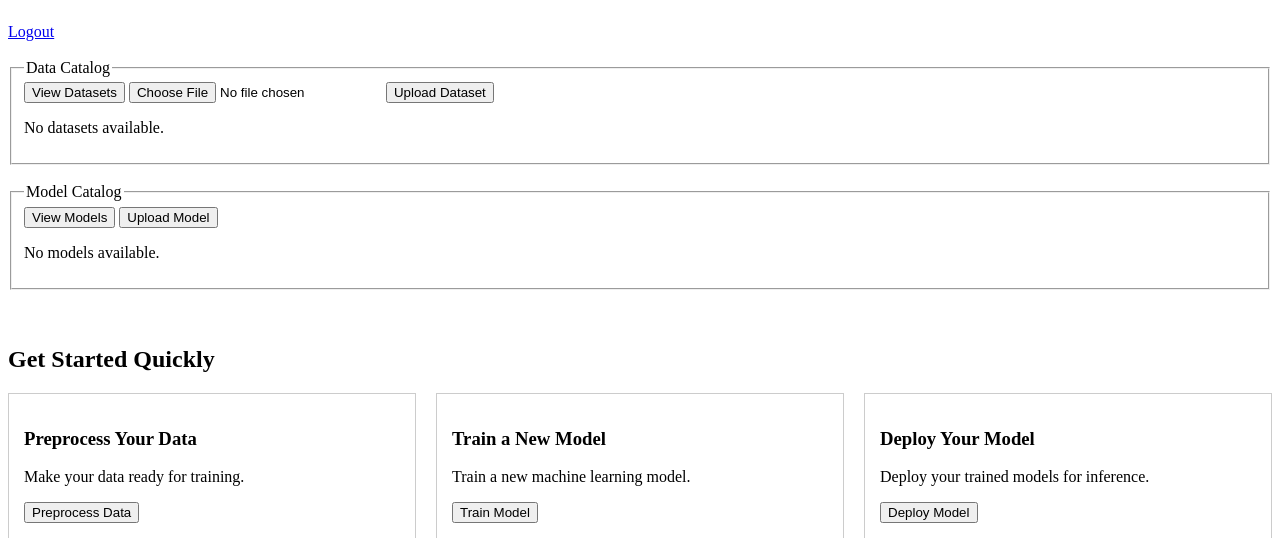
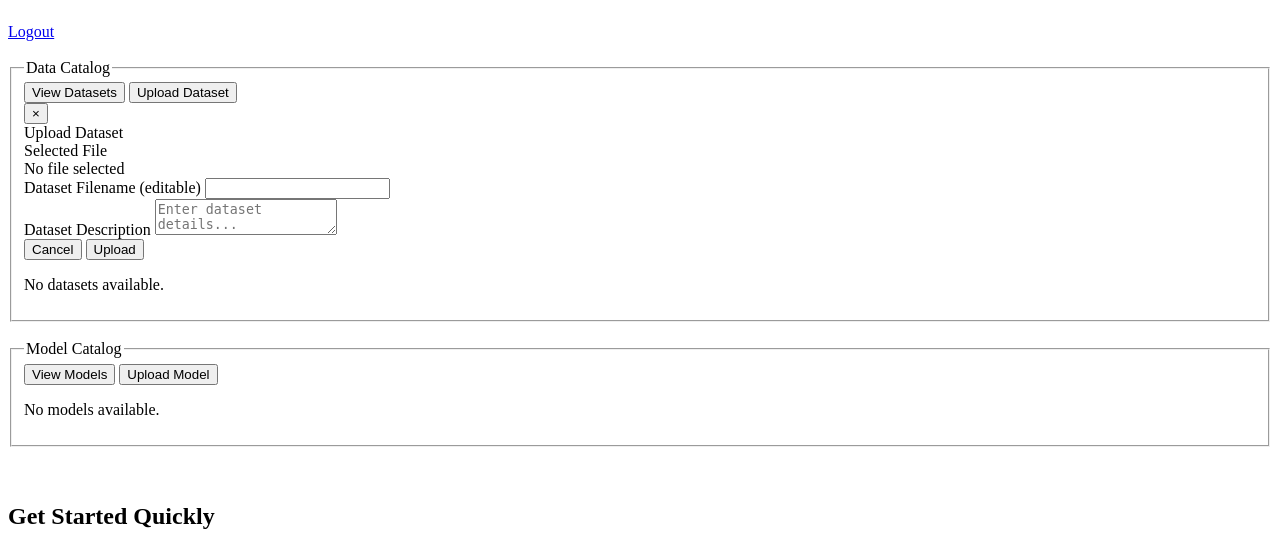
Before and after one commit to Prithvi-Siddharth/OneClick.AI, a FastAPI app: template backend/app/templates/dashboard.html in a window 1280 px wide. Shown: the part 57-595 px from the top of the page. Run offline with FastAPI, Linux system fonts and the light colour scheme; the template is opened without the code that fills it, so the values that code supplies are empty; parts of the project's set-up code (start-up, migrations or seed data) failed here and were passed over.

Commit message:
upload-button

```diff
--- a/backend/app/main.py
+++ b/backend/app/main.py
@@ -1,15 +1,19 @@
+import os
+from dotenv import load_dotenv
 from fastapi import FastAPI, Depends, HTTPException, status, Request, Form
 from fastapi.templating import Jinja2Templates
 from fastapi.responses import HTMLResponse, RedirectResponse
 from sqlalchemy.orm import Session
+from fastapi import File, UploadFile
+from app.services.s3_operations import process_and_save_dataset
+
 
 from app.db import engine, get_db
-from app.models import Base, User, Dataset, Experiment
+from app.models import Base, User
 from app.schemas import RegisterRequest, RegisterResponse
 from app.security import hash_password, verify_password, create_access_token, get_current_user_id
-from app.services.s3_operations import get_user_datasets, get_user_models
-
-
+# Load environment variables from .env file
+load_dotenv(os.path.join(os.path.dirname(__file__), "..", "..", ".env"))
 
 #creates an app
 app = FastAPI(title="ML SaaS Platform")
@@ -178,30 +182,7 @@ def dashboard(request: Request, db: Session = Depends(get_db)):
     if not user:
         return RedirectResponse(url="/login", status_code=status.HTTP_302_FOUND)
 
-    datasets = get_user_datasets(db, user.user_id)
-    models = get_user_models(db, user.user_id)
-
-    return templates.TemplateResponse("dashboard.html", {
-        "request": request,
-        "username": user.username,
-        "datasets": datasets,
-        "models": models
-    })
-
-@app.get("/preprocessing")
-def preprocessing_page(request: Request, db: Session = Depends(get_db)):
-    user_id = get_current_user_id(request)
-    if not user_id:
-        return RedirectResponse(url="/login", status_code=status.HTTP_302_FOUND)
-
-    return templates.TemplateResponse("preprocessing.html", {"request": request})
-
-
-@app.post("/upload_dataset")
-def upload_dataset(request: Request, db: Session = Depends(get_db)):
-    user_id = get_current_user_id(request)
-    if not user_id:
-        return RedirectResponse(url="/login", status_code=status.HTTP_302_FOUND)
+    return templates.TemplateResponse("dashboard.html", {"request": request, "username": user.username})
 
 
 # when the logout button is clicked, the access token cookie is deleted and redirected to login page
@@ -210,3 +191,37 @@ def logout(request: Request):
     response = RedirectResponse(url="/login", status_code=status.HTTP_302_FOUND)
     response.delete_cookie(key="access_token")
     return response
+
+
+@app.post("/upload_dataset")
+def upload_dataset(
+    request: Request,
+    db: Session = Depends(get_db),
+    datasetFilename: str = Form(...),
+    datasetDescription: str = Form(...),
+    dataset_file: UploadFile = File(...),
+):
+    user_id = get_current_user_id(request)
+    if not user_id:
+        return RedirectResponse(url="/login", status_code=status.HTTP_302_FOUND)
+
+    user = db.query(User).filter(User.user_id == int(user_id)).first()
+    if not user:
+        return RedirectResponse(url="/login", status_code=status.HTTP_302_FOUND)
+
+    try:
+        bucket_name = os.getenv("S3_BUCKET_NAME")
+
+        dataset = process_and_save_dataset(
+            db=db,
+            user_id=user_id,
+            filename=datasetFilename,
+            file_obj=dataset_file,
+            bucket_name=bucket_name,
+            description=datasetDescription,
+        )
+
+        return RedirectResponse(url="/dashboard", status_code=status.HTTP_302_FOUND)
+
+    except Exception as e:
+        raise HTTPException(status_code=500, detail=str(e))
--- a/backend/app/models.py
+++ b/backend/app/models.py
@@ -26,6 +26,7 @@ class Dataset(Base):
     file_size = Column(Integer, nullable=False)
     row_count = Column(Integer, nullable=True)
     upload_date = Column(DateTime, default=datetime.utcnow)
+    description = Column(String(255), nullable=True)
     feature_schema = Column(String(4096), nullable=True) # Storing JSON as string
 
 class Experiment(Base):
--- a/backend/app/templates/dashboard.html
+++ b/backend/app/templates/dashboard.html
@@ -18,11 +18,56 @@
             <legend>Data Catalog</legend>
             <div style="margin-bottom: 10px;">
                 <button onclick="alert('View Datasets - functionality to be implemented')">View Datasets</button>
-                <form action="/upload_dataset" method="post" enctype="multipart/form-data" style="display: inline;">
-                    <input type="file" name="dataset">
-                    <button onclick="alert('Upload Dataset - functionality to be implemented')">Upload Dataset</button>
-                </form>
+
+                <!-- Hidden file input -->
+                <input class="hidden-file-input" id="fileInput" type="file" style="display: none;" />
+
+                <!-- Upload Dataset button -->
+                <button class="upload-btn" id="openFilePickerBtn">
+                    Upload Dataset
+                </button>
+
+                <div class="modal-overlay" id="modalOverlay">
+
+                    <div class="modal-box">
+
+                        <button class="modal-close" id="closeModalBtn">&times;</button>
+
+                        <div class="modal-title">Upload Dataset</div>
+
+                        <form id="uploadForm" method="post" enctype="multipart/form-data" action="/upload_dataset">
+
+                            <div class="form-group">
+                                <span class="label">Selected File</span>
+                                <div class="file-info" id="selectedFileText">No file selected</div>
+                            </div>
+
+                            <div class="form-group">
+                                <label class="label" for="datasetFilename">Dataset Filename (editable)</label>
+                                <input class="input-text" type="text" id="datasetFilename" name="datasetFilename"
+                                    required />
+                            </div>
+
+                            <div class="form-group">
+                                <label class="label" for="datasetDescription">Dataset Description</label>
+                                <textarea class="textarea" id="datasetDescription" name="datasetDescription"
+                                    placeholder="Enter dataset details..."></textarea>
+                            </div>
+
+                            <div class="modal-actions">
+                                <button class="btn-cancel" type="button" id="cancelBtn">Cancel</button>
+                                <button class="btn-upload" type="submit">Upload</button>
+                            </div>
+
+                            <div class="status-text" id="statusText"></div>
+
+                        </form>
+
+                    </div>
+
+                </div>
             </div>
+
             {% if datasets %}
             <ul>
                 {% for dataset in datasets %}
@@ -75,6 +120,118 @@
             </div>
         </div>
     </div>
+
+    <script>
+        const openFilePickerBtn = document.getElementById("openFilePickerBtn");
+        const fileInput = document.getElementById("fileInput");
+
+        const modalOverlay = document.getElementById("modalOverlay");
+        const closeModalBtn = document.getElementById("closeModalBtn");
+        const cancelBtn = document.getElementById("cancelBtn");
+
+        const selectedFileText = document.getElementById("selectedFileText");
+        const datasetFilename = document.getElementById("datasetFilename");
+        const datasetDescription = document.getElementById("datasetDescription");
+
+        const uploadForm = document.getElementById("uploadForm");
+        const statusText = document.getElementById("statusText");
+
+        let selectedFile = null;
+
+        // Step 1: Click "Upload Dataset" -> open file picker
+        openFilePickerBtn.addEventListener("click", () => {
+            fileInput.click();
+        });
+
+        // Step 2: After file chosen -> show popup
+        fileInput.addEventListener("change", () => {
+            if (!fileInput.files || fileInput.files.length === 0) {
+                return;
+            }
+
+            selectedFile = fileInput.files[0];
+
+            selectedFileText.innerText = `File: ${selectedFile.name} (${(selectedFile.size / 1024).toFixed(2)} KB)`;
+
+            // Auto-fill filename (without extension)
+            const nameWithoutExt = selectedFile.name.replace(/\.[^/.]+$/, "");
+            datasetFilename.value = nameWithoutExt;
+
+            datasetDescription.value = "";
+            statusText.innerText = "";
+
+            // Open modal
+            modalOverlay.style.display = "flex";
+        });
+
+        // Close modal functions
+        function closeModal() {
+            modalOverlay.style.display = "none";
+            statusText.innerText = "";
+        }
+
+        closeModalBtn.addEventListener("click", closeModal);
+        cancelBtn.addEventListener("click", closeModal);
+
+        // Click outside popup closes modal
+        modalOverlay.addEventListener("click", (e) => {
+            if (e.target === modalOverlay) {
+                closeModal();
+            }
+        });
+
+        // Step 3: Upload form submit -> send to backend
+        uploadForm.addEventListener("submit", async (e) => {
+            e.preventDefault();
+
+            if (!selectedFile) {
+                statusText.innerText = "No file selected.";
+                return;
+            }
+
+            const finalName = datasetFilename.value.trim();
+            const desc = datasetDescription.value.trim();
+
+            if (!finalName) {
+                statusText.innerText = "Filename is required.";
+                return;
+            }
+
+            statusText.innerText = "Uploading...";
+
+            // FormData = multipart/form-data
+            const formData = new FormData();
+            formData.append("dataset_file", selectedFile);
+            formData.append("datasetFilename", finalName);
+            formData.append("datasetDescription", desc);
+
+            try {
+                const response = await fetch("/upload_dataset", {
+                    method: "POST",
+                    body: formData
+                });
+
+                if (!response.ok) {
+                    const err = await response.text();
+                    statusText.innerText = "Upload failed: " + err;
+                    return;
+                }
+
+                const data = await response.json();
+                statusText.innerText = "Uploaded successfully!";
+
+                // Optional: close modal after 1 sec
+                setTimeout(() => {
+                    closeModal();
+                    // later: refresh dataset list from backend
+                    // location.reload();
+                }, 1000);
+
+            } catch (error) {
+                statusText.innerText = "Error uploading file.";
+            }
+        });
+    </script>
 </body>
 
 </html>
```
Also changed, not shown: backend/app/services/s3_operations.py (+26 -17 lines).
